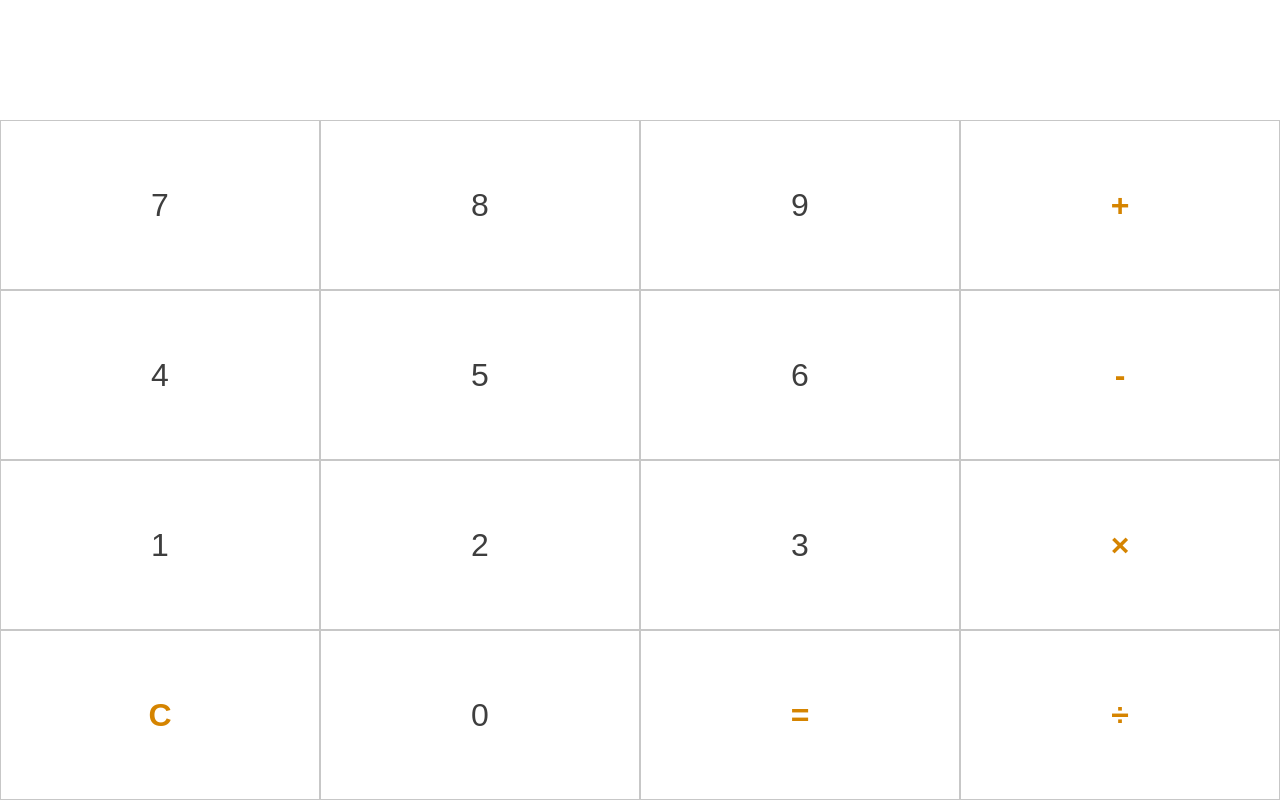
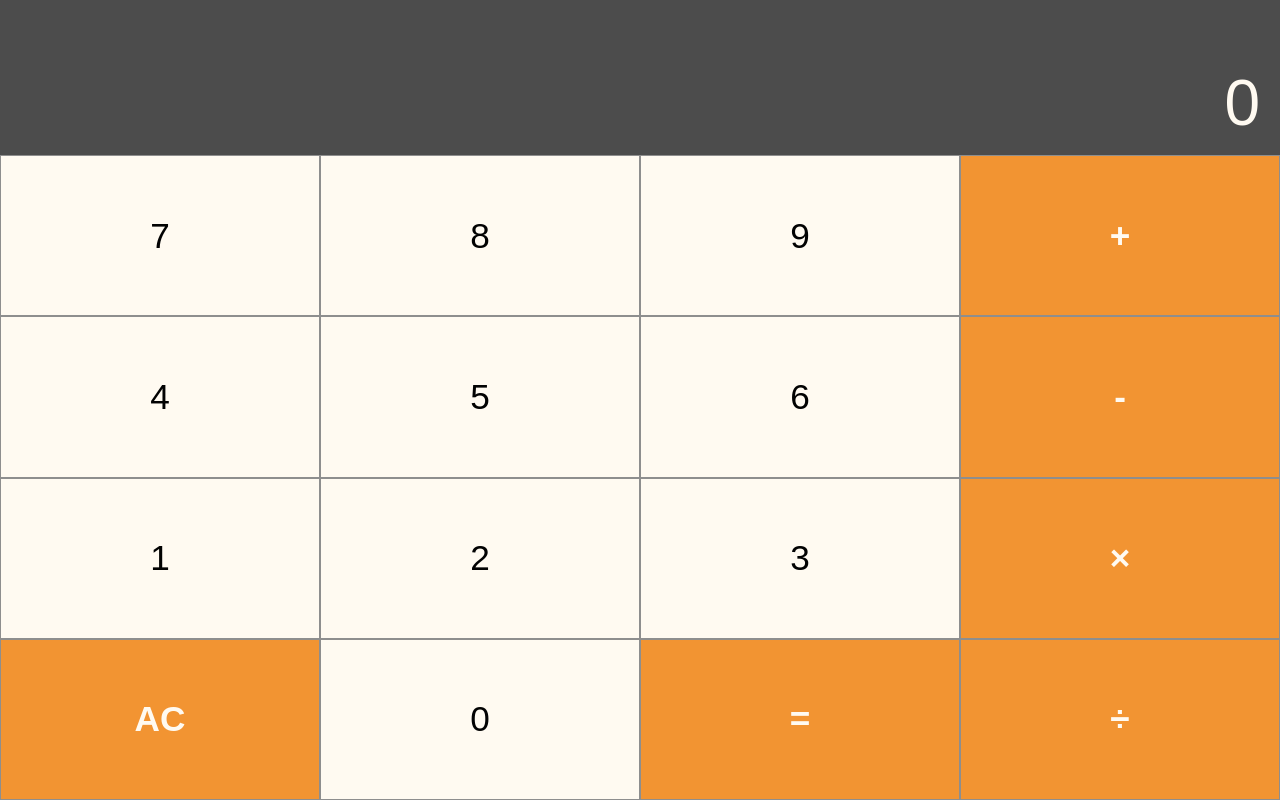
Before and after one commit to irene-gomez/calculator, a website: page index.html in a window 1280 px wide. Drawn offline with Linux system fonts and the light colour scheme; a web font is replaced by a local one.

Commit message:
Restructure styles and html

```diff
--- a/index.html
+++ b/index.html
@@ -4,32 +4,28 @@
     <meta charset="UTF-8">
     <meta name="viewport" content="width=device-width, initial-scale=1.0">
     <link rel="stylesheet" href="./css/main.css">
+    <script src="./js/main.js" defer></script>
     <title>Calculator</title>
 </head>
 <body>
     <div class="calculator__container">
-        <div class="calculator__display"></div>
-        <div class="calculator__keys">
-            <button class="keys">7</button>
-            <button class="keys">8</button>
-            <button class="keys">9</button>
-            <button class="keys keys--highlight">+</button>
-            <button class="keys">4</button>
-            <button class="keys">5</button>
-            <button class="keys">6</button>
-            <button class="keys keys--highlight">-</button>
-            <button class="keys">1</button>
-            <button class="keys">2</button>
-            <button class="keys">3</button>
-            <button class="keys keys--highlight">&times;</button>
-            <button class="keys keys--highlight">C</button>
-            <button class="keys">0</button>
-            <button class="keys keys--highlight">=</button>
-            <button class="keys keys--highlight">&divide;</button>
-        </div>
+        <div class="calculator__display-output">0</div>
+        <button>7</button>
+        <button>8</button>
+        <button>9</button>
+        <button class="highlight">+</button>
+        <button>4</button>
+        <button>5</button>
+        <button>6</button>
+        <button class="highlight">-</button>
+        <button>1</button>
+        <button>2</button>
+        <button>3</button>
+        <button class="highlight">&times;</button>
+        <button class="highlight">AC</button>
+        <button>0</button>
+        <button class="highlight">=</button>
+        <button class="highlight">&divide;</button>
     </div>
-
-
-    <script src="./js/main.js"></script>
 </body>
 </html>
--- a/scss/_principal.scss
+++ b/scss/_principal.scss
@@ -2,15 +2,18 @@
     &__container {
         height: 100vh;
         display: grid;
-        grid-template-rows: 120px 1fr;
+        grid-template-columns: repeat(4, 1fr);
+        grid-template-rows: minmax(155px, auto) repeat(4, 1fr);
     }
 
-    &__keys {
-        display: grid;
-        grid-template-columns: repeat(4, 1fr);
-
-        & button {
-            border: 1px solid $color-primary-light;
-        }
+    &__display-output {
+        background-color: $color-primary-medium-dark;
+        grid-column: 1 / -1;
+        color: $color-primary-light;
+        font-size: 4rem;
+        display: flex;
+        justify-content: flex-end;
+        align-items: flex-end;
+        padding: 15px 20px;
     }
 }
--- a/scss/base/_reset.scss
+++ b/scss/base/_reset.scss
@@ -12,12 +12,11 @@ button {
     padding: 0;
     font-family: inherit;
     font-size: inherit;
-    color: $color-primary-dark;
     background-color: transparent;
 }
 
 body {
     font-family: $fontFamily;
-    font-size: $principalFontSize;
+    font-size: 18px;
     font-weight: $principalFontWeight;
 }
--- a/scss/base/_variables.scss
+++ b/scss/base/_variables.scss
@@ -1,10 +1,10 @@
 // Colors
-$color-primary-light: #c7c7c7;
-$color-primary-medium: #969696;
-$color-primary-dark: #3e3e3e;
-$color-secondary: #D58400;
+$color-primary-light: #FFFAF1;
+$color-primary-medium: #8E8E8E;
+$color-primary-medium-dark: #4C4C4C;
+$color-primary-dark: #020202;
+$color-secondary: #F29432;
 
 // Font
 $fontFamily: 'Muli', sans-serif;
-$principalFontSize: 32px;
 $principalFontWeight: 600;
--- a/scss/components/_buttons.scss
+++ b/scss/components/_buttons.scss
@@ -1,8 +1,13 @@
-.keys {
-    padding: 1rem;
+button {
+    background-color: $color-primary-light;
+    border: 1px solid $color-primary-medium;
+    color: $color-primary-dark;
+    cursor: pointer;
+    font-size: 2.2rem;
+}
 
-    &--highlight {
-        color: $color-secondary;
-        font-weight: 600;
-    }
+.highlight {
+    background-color: $color-secondary;
+    color: $color-primary-light;
+    font-weight: 600;
 }
```
Also changed, not shown: css/main.css.
